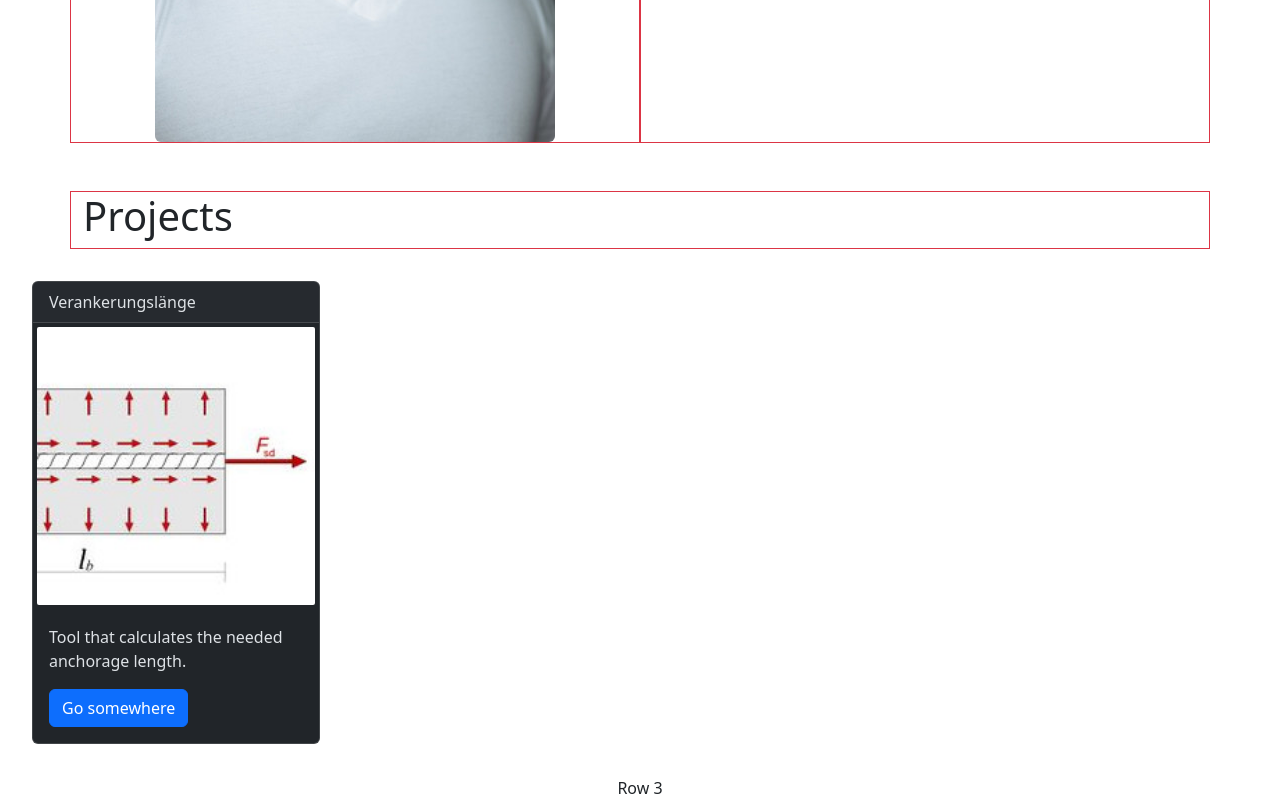
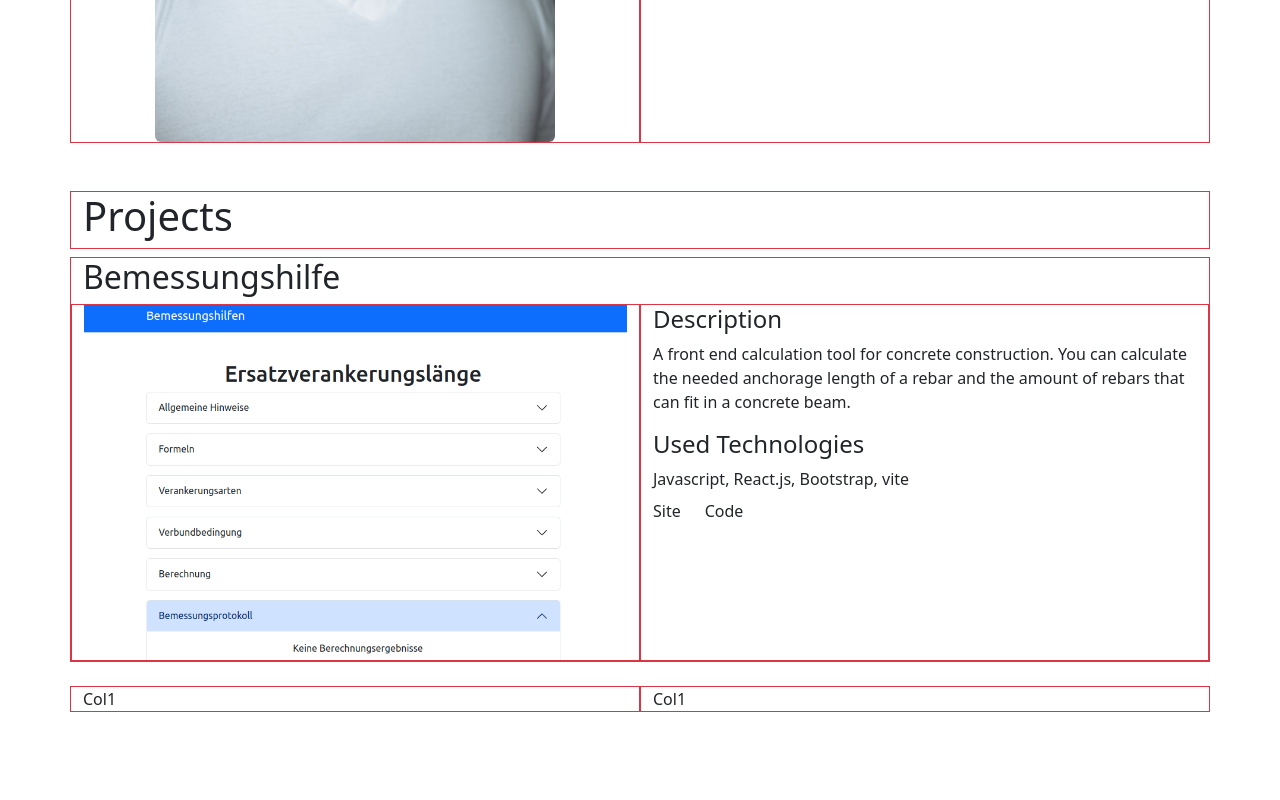
Before and after one commit to j-r-f-m/portfolio-site, a React (Vite) app: page / in a window 1280 px wide. Shown: the part 629-1429 px from the top of the page. After the commit the page ends 1341 px from the top, so only its background shows below. Built offline with nearby package versions, Linux system fonts and the light colour scheme.

Commit message:
redo layout

```diff
--- a/pages/mainContent/MainContent.jsx
+++ b/pages/mainContent/MainContent.jsx
@@ -1,5 +1,7 @@
+import Container from "react-bootstrap/Container";
 import Row from "react-bootstrap/Row";
-import { ProjectCard } from "../../components/projectCard/ProjectCard";
+import Col from "react-bootstrap/Col";
+
 import { MainContentHero } from "./mainContentHero/MainContenHero";
 import { MainContentProjects } from "./mainContentProjects/MainContentProjects";
 
@@ -14,12 +16,18 @@ export function MainContent() {
   return (
     <>
       <MainContentHero />
-      <MainContentProjects className="mb-2rem" />
-      <ProjectCard />
+      <MainContentProjects />
 
-      <Row className=" border-danger d-flex justify-content-center align-items-center">
-        Row 3
-      </Row>
+      <Container>
+        <Row className="mt-4">
+          <Col sm className="border border-danger">
+            Col1
+          </Col>
+          <Col sm className="border border-danger">
+            Col1
+          </Col>
+        </Row>
+      </Container>
     </>
   );
 }
--- a/pages/mainContent/mainContentHero/MainContenHero.jsx
+++ b/pages/mainContent/mainContentHero/MainContenHero.jsx
@@ -11,11 +11,17 @@ export function MainContentHero() {
         <Row className="border border-danger mt-5 mb-2">
           <h1>About Me</h1>
         </Row>
-        <Row>
-          <Col className="border border-danger d-flex flex-column justify-content-center  align-items-center">
+        <Row className="d-flex">
+          <Col
+            sm
+            className="border border-danger d-flex  justify-content-center  align-items-center"
+          >
             <Image src="images/test_img_sm.jpg" rounded fluid />
           </Col>
-          <Col className="border border-danger d-flex justify-content-center align-items-center">
+          <Col
+            sm
+            className="border border-danger d-flex justify-content-center align-items-center"
+          >
             <article> {aboutMe}</article>
           </Col>
         </Row>
--- a/pages/mainContent/mainContentProjects/MainContentProjects.jsx
+++ b/pages/mainContent/mainContentProjects/MainContentProjects.jsx
@@ -1,5 +1,8 @@
 import Container from "react-bootstrap/Container";
+import Image from "react-bootstrap/Image";
 import Row from "react-bootstrap/Row";
+import Col from "react-bootstrap/Col";
+import Nav from "react-bootstrap/Nav";
 
 export function MainContentProjects() {
   return (
@@ -8,6 +11,42 @@ export function MainContentProjects() {
         <Row className="border border-danger mt-5">
           <h1>Projects</h1>
         </Row>
+        <Row className="border border-danger mt-2">
+          <Container>
+            <Row>
+              <h2>Bemessungshilfe</h2>
+            </Row>
+            <Row>
+              <Col sm className="border border-danger">
+                <Image src="images/img_bemessungshilfen.png" fluid />
+              </Col>
+              <Col sm className="border border-danger">
+                <h4>Description</h4>
+                <article className="mb-3">
+                  A front end calculation tool for concrete construction. You
+                  can calculate the needed anchorage length of a rebar and the
+                  amount of rebars that can fit in a concrete beam.
+                </article>
+                <h4>Used Technologies</h4>
+                <article>Javascript, React.js, Bootstrap, vite</article>
+                <Row xs="auto">
+                  <Col>
+                    {" "}
+                    <Nav.Link className="mt-2" href="">
+                      Site
+                    </Nav.Link>
+                  </Col>
+                  <Col>
+                    {" "}
+                    <Nav.Link className="mt-2" href="">
+                      Code
+                    </Nav.Link>
+                  </Col>
+                </Row>
+              </Col>
+            </Row>
+          </Container>
+        </Row>
       </Container>
     </>
   );
```
Also changed, not shown: public/images/img_bemessungshilfen.png (added), 1 other file (tests, documents, lock files or other folders).
